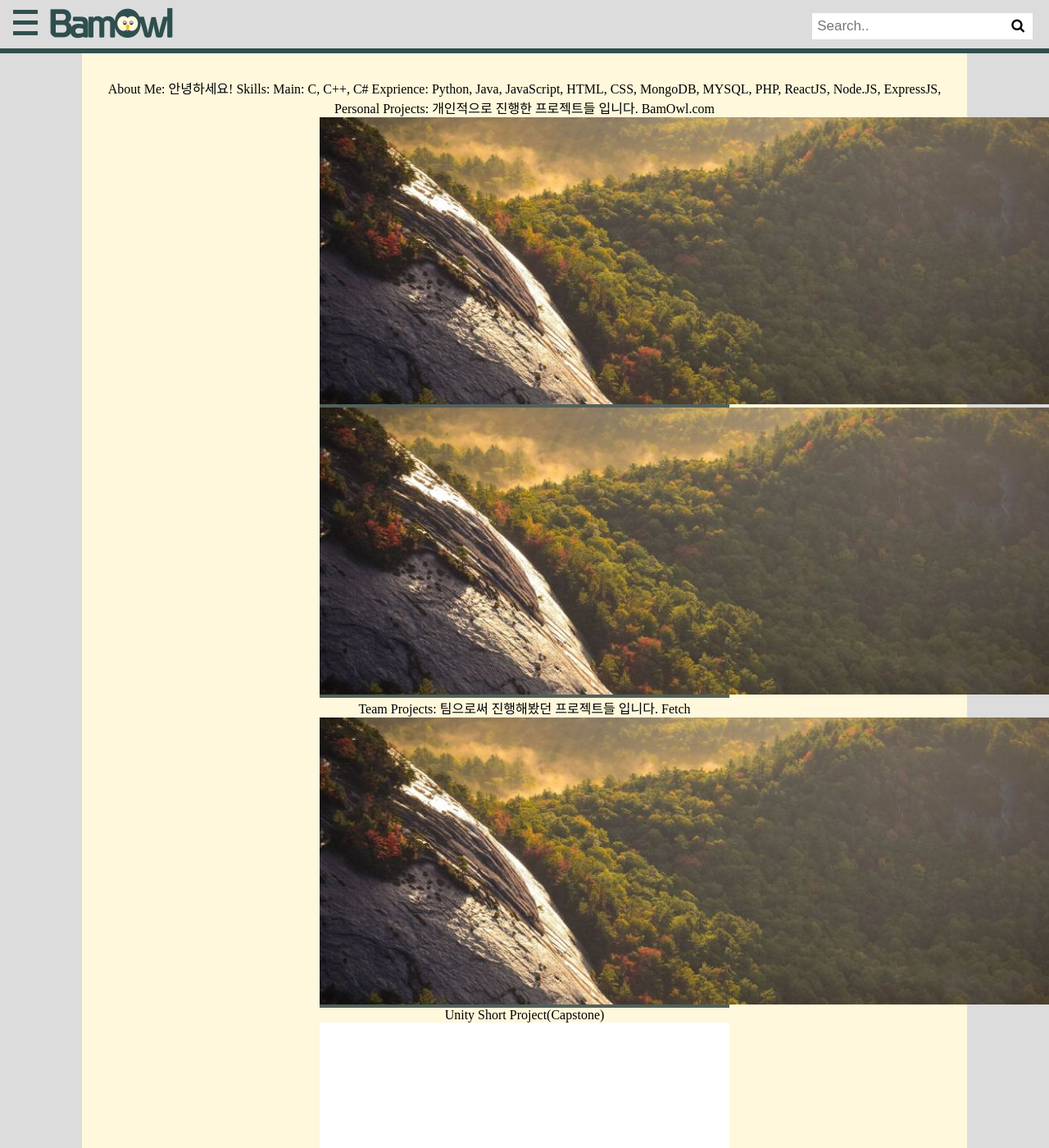
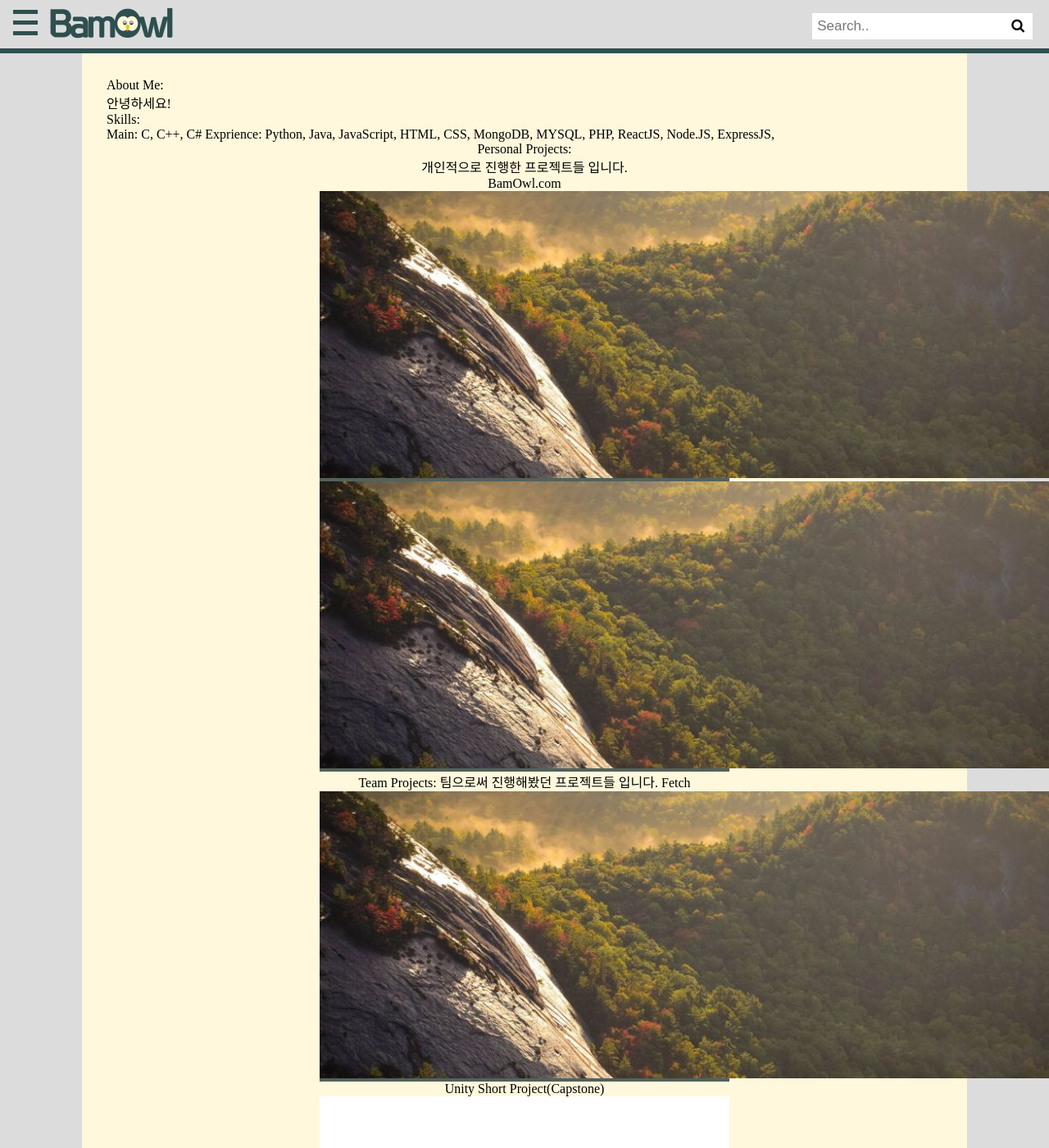
Before and after one commit to Bamtoliya/bamtoliya.github.io, a Jekyll site: the page built from portfolio.markdown, in a window 1280 px wide and 1400 px high. Shown: the whole window at 82% size. Built offline with Jekyll 4.4.1, drawn with Linux system fonts in a browser that asks for light colours; nearby versions of some CDN libraries; some web fonts are replaced; some of the changed text lies outside the part shown.

Commit message:
Check the structure

```diff
--- a/assets/css/BamOwl4.css
+++ b/assets/css/BamOwl4.css
@@ -361,3 +361,11 @@
         .portfolioImg > img {
             object-fit: scale-down;
         }
+
+.about-me {
+    text-align: left;
+}
+
+.skills{
+    text-align: left;
+}
--- a/portfolio.markdown
+++ b/portfolio.markdown
@@ -8,18 +8,28 @@
 
 <!--Need magnifyig on hover the image to maximize the image size regarless the other content and showed the abstract under the image.-->
 
+
+<p class="about-me">
 About Me:
-안녕하세요!
+<br>
+    <span>안녕하세요!</span>
+</p>
 
-Skills:
+<p class="skills">
+    Skills:
+<br>
 
 Main: C, C++, C#
 
 Exprience: Python, Java, JavaScript, HTML, CSS, MongoDB, MYSQL, PHP, ReactJS, Node.JS, ExpressJS,
 
+</p>
+
+<p>
 Personal Projects:
-
+<br>
 개인적으로 진행한 프로젝트들 입니다.
+</p>
 
 BamOwl.com
 <div class="portfolioImg">
@@ -90,6 +100,9 @@
 
 Academic Projects:
 
+<br>
+<br>
+
 
 Education:
     University of Maryland, Baltimore County 에서 학사 졸업.
```
